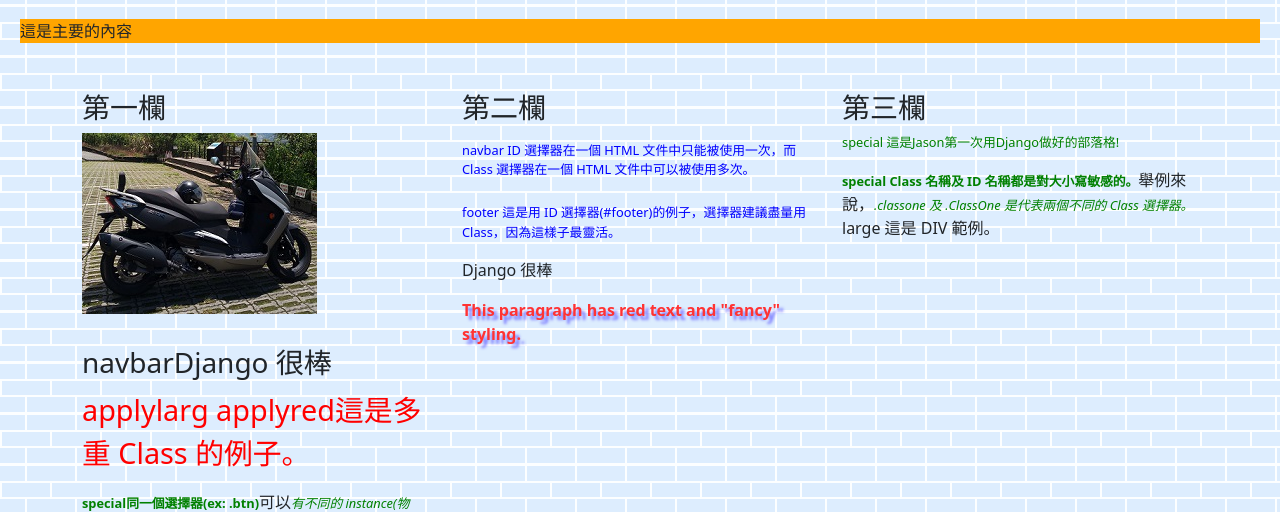
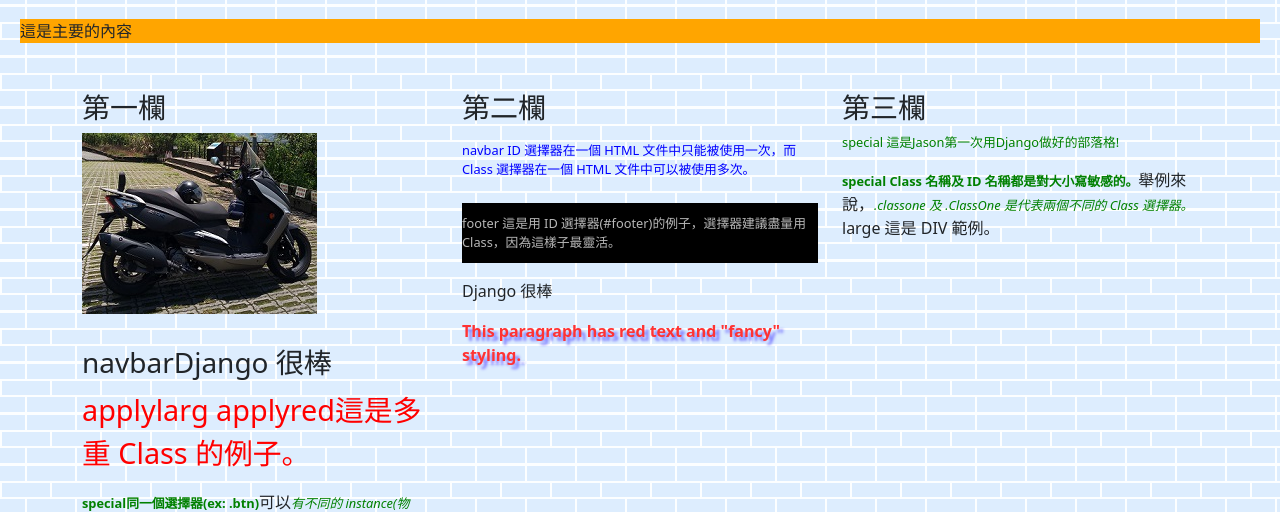
Before and after one commit to mrjasonnlin/jasonn2024, a Django app: page /main/ in a window 1280 px wide. Shown: the part 249-761 px from the top of the page. Run offline with Django 5.2, Linux system fonts and the light colour scheme.

Commit message:
Update main.css

```diff
--- a/main/static/main/css/main.css
+++ b/main/static/main/css/main.css
@@ -34,7 +34,12 @@ ul#menu li {
   }
 #footer{
     font-size: 0.8em;
-    color: blue;
+    background-color:#000000;
+    color:#B7B7B7;
+    height:60px;
+    display:flex;
+    justify-content: center;
+    align-items: center;
  }
 /* Button */
 .btn {
```
